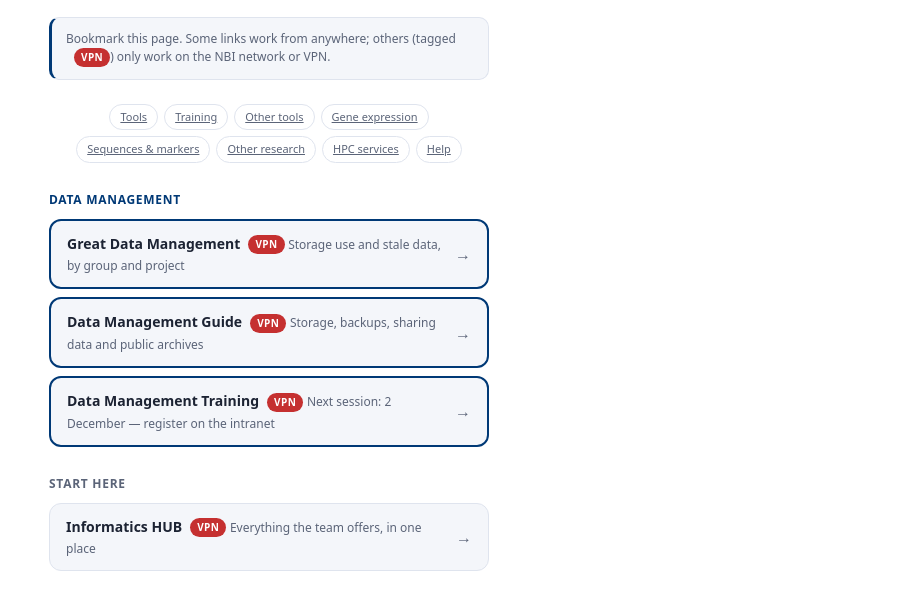
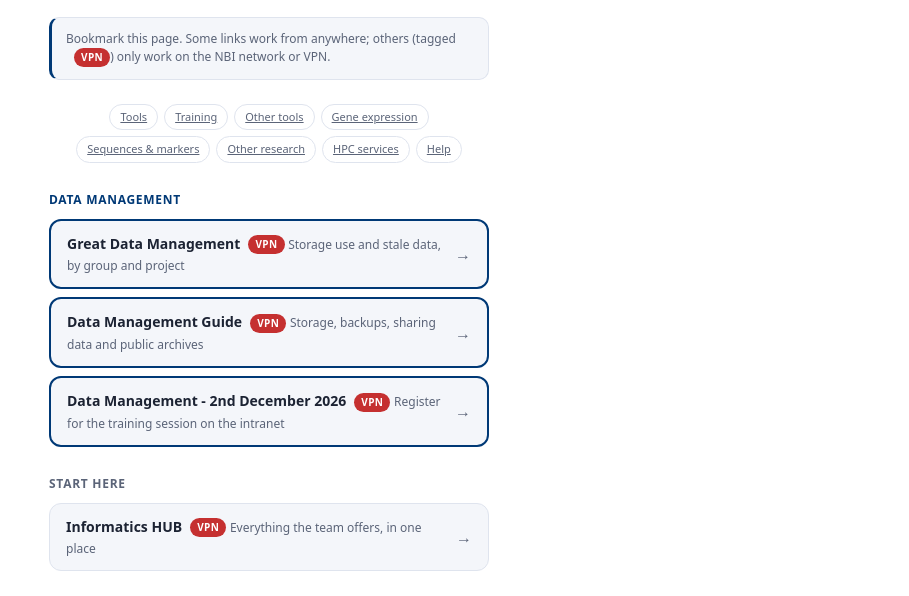
Before and after one commit to Informatics-John-Innes-Centre/training-pills, a plain HTML site: page docs/index.html in a window 1280 px wide. Shown: the part 161-757 px from the top of the page, without its empty margins (371-1280 px from the left). Drawn offline with Linux system fonts and the light colour scheme.

Commit message:
Link directly to the 2 December Data Management Training event
Co-Authored-By: Claude Sonnet 5 <noreply@anthropic.com>

```diff
--- a/docs/index.html
+++ b/docs/index.html
@@ -91,9 +91,9 @@
         <span class="desc">Storage, backups, sharing data and public archives</span></span>
       <span class="arrow">→</span>
     </a>
-    <a class="link-btn" href="https://intranet.nbi.ac.uk/infoserv/cgi-bin/calendar/default.asp?ETGID=1&Keyword=&Month=&DaysAdded=" target="_blank" rel="noopener">
-      <span class="label"><span class="name">Data Management Training<span class="tag tag-vpn">VPN</span></span>
-        <span class="desc">Next session: 2 December — register on the intranet</span></span>
+    <a class="link-btn" href="https://intranet.nbi.ac.uk/infoserv/cgi-bin/calendar/default.asp?id=68950" target="_blank" rel="noopener">
+      <span class="label"><span class="name">Data Management - 2nd December 2026<span class="tag tag-vpn">VPN</span></span>
+        <span class="desc">Register for the training session on the intranet</span></span>
       <span class="arrow">→</span>
     </a>
   </div>
```
